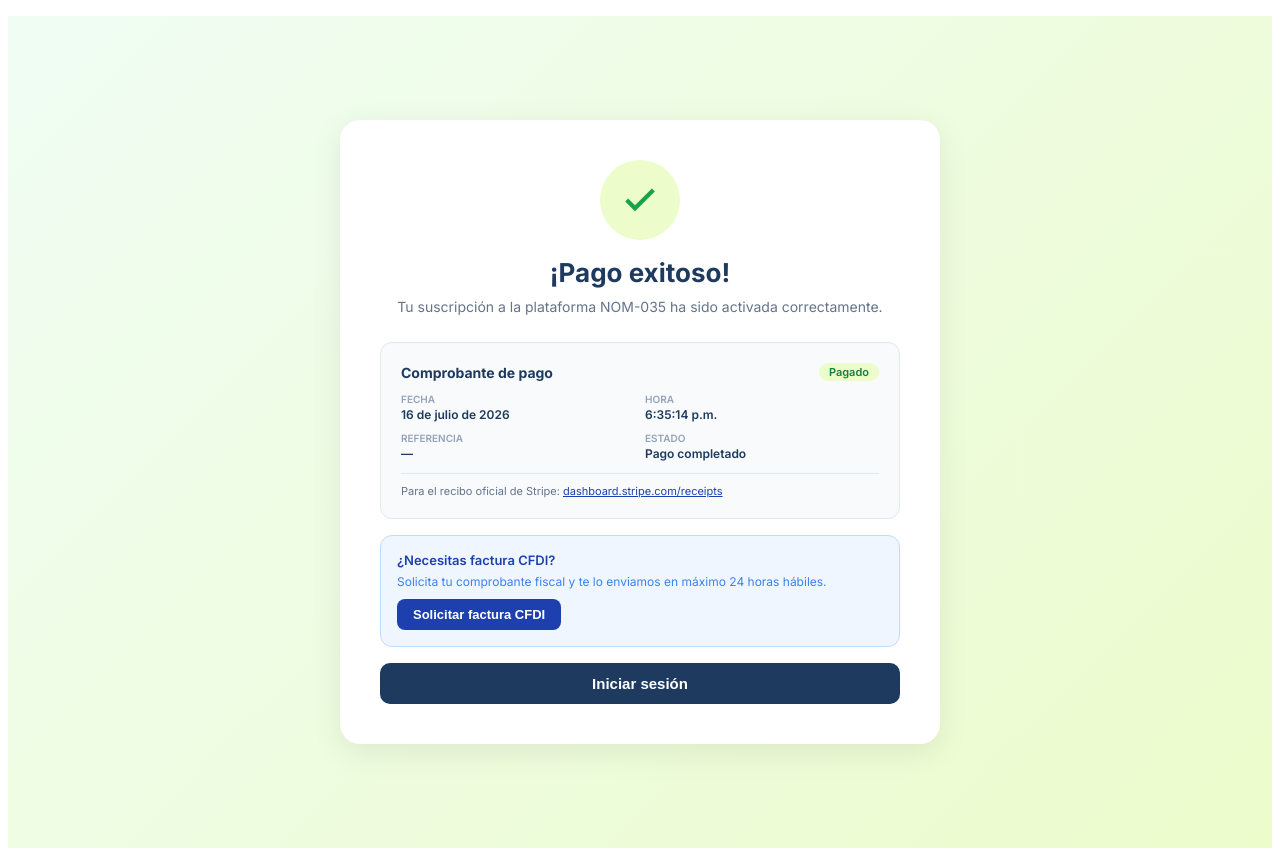
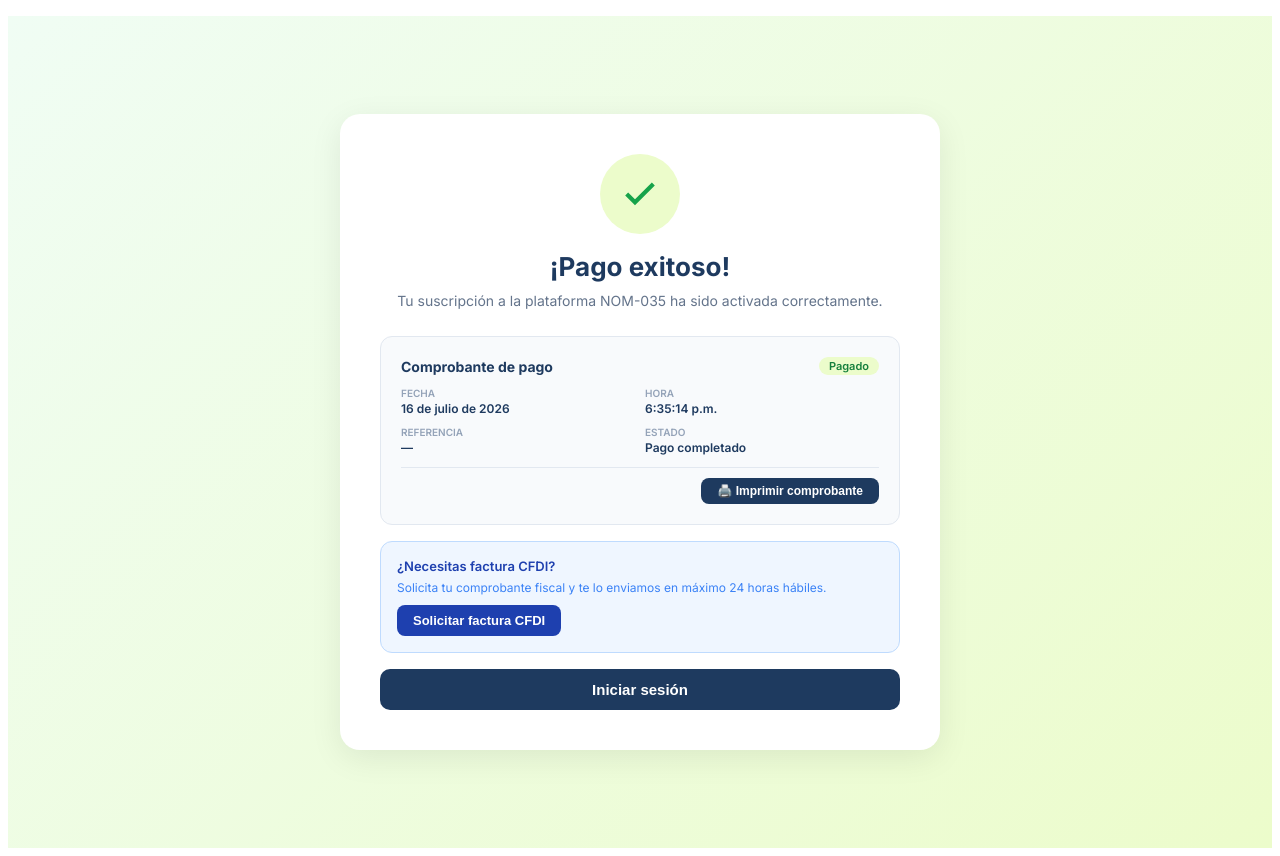
Before and after one commit to isamramirez78-creator/nom035-platform, a React (Vite) app in the folder client/: page /pago-exitoso in a window 1280 px wide. Built offline with nearby package versions, Linux system fonts and the light colour scheme.

Commit message:
Fix: boton imprimir y quitar link Stripe en pago exitoso

```diff
--- a/client/src/pages/pago-exitoso.tsx
+++ b/client/src/pages/pago-exitoso.tsx
@@ -91,12 +91,11 @@ export default function PagoExitoso() {
               </div>
             ))}
           </div>
-          <div style={{ borderTop:"1px solid #E2E8F0", paddingTop:10 }}>
-            <p style={{ color:"#64748B", fontSize:11, margin:0 }}>
-              Para el recibo oficial de Stripe:{" "}
-              <a href="https://dashboard.stripe.com/receipts" target="_blank" rel="noopener noreferrer"
-                style={{ color:"#1E40AF" }}>dashboard.stripe.com/receipts</a>
-            </p>
+          <div style={{ borderTop:"1px solid #E2E8F0", paddingTop:10, display:"flex", justifyContent:"flex-end" }}>
+            <button onClick={() => window.print()}
+              style={{ background:"#1E3A5F", color:"white", border:"none", borderRadius:8, padding:"6px 16px", fontSize:12, fontWeight:600, cursor:"pointer" }}>
+              🖨️ Imprimir comprobante
+            </button>
           </div>
         </div>
 
```
